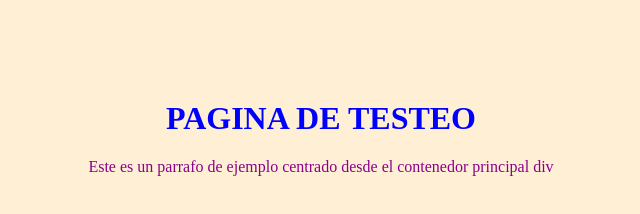
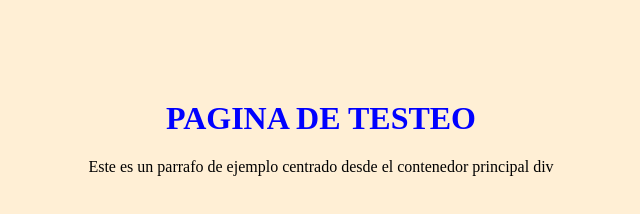
Before and after one commit to gregoriar/testeoGit, a plain HTML site: page index.html in a window 1280 px wide. Shown: the whole page, without its empty margins (319-959 px from the left). Drawn offline with Linux system fonts and the light colour scheme.

Commit message:
Update estilotesting.css

```diff
--- a/estiloccs/estilotesting.css
+++ b/estiloccs/estilotesting.css
@@ -1,4 +1,4 @@
 body {
   background:PapayaWhip;
-  color:DarkMagenta;
+  color:black;
 }
```
